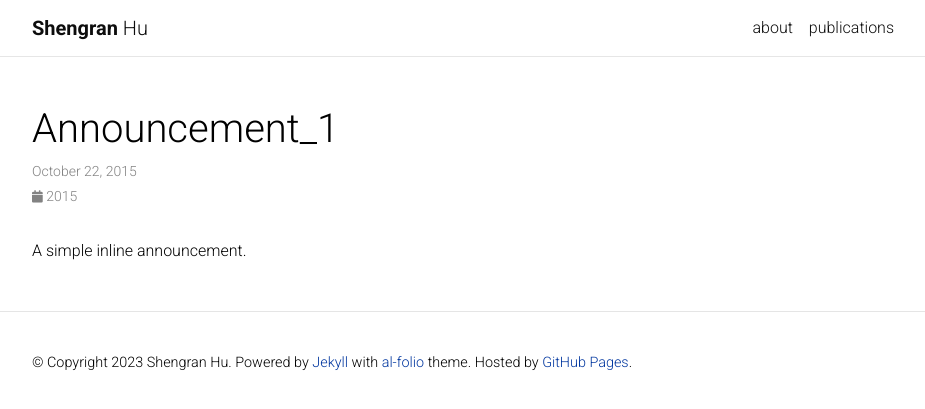
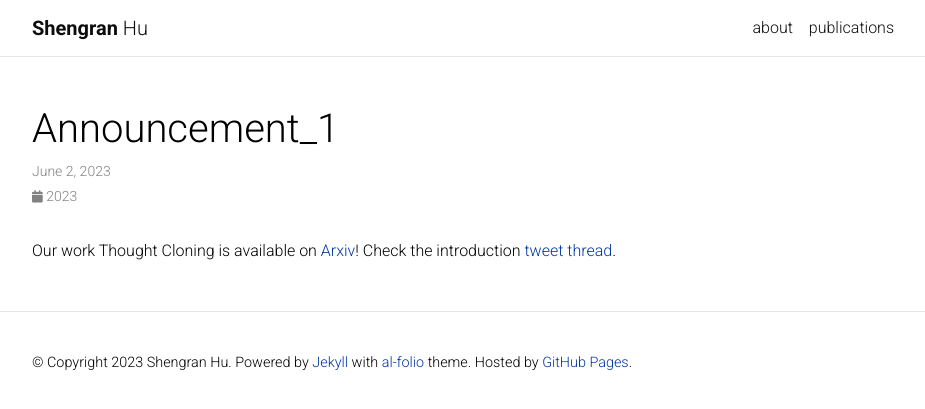
Before and after one commit to ShengranHu/shengranhu.github.io, a Jekyll site: the page built from _news/announcement_1.md, in a window 1280 px wide. Shown: the top 409 px of the page, without its empty margins (173-1098 px from the left). Built offline with Jekyll 4.4.1, drawn with Linux system fonts in a browser that asks for light colours; full-size pictures stand in for the smaller copies a plugin makes; comment, search, counter and statistics services are not loaded; a style sheet for code colours, icons or effects is not loaded.

Commit message:
update contents

```diff
--- a/_layouts/bib.html
+++ b/_layouts/bib.html
@@ -62,7 +62,7 @@
             {%- if forloop.last and author_array_limit == author_array_size -%}and&nbsp;{%- endif -%}
           {%- endif -%}
           {%- if author_is_self -%}
-            <strong><em>{{author.first}} {{author.last}}</em></strong>
+            <em><strong>{{author.first}} {{author.last}}</strong></em>
           {%- else -%}
             {%- if coauthor_url -%}
               <a href="{{coauthor_url}}">{{author.first}} {{author.last}}</a>
@@ -165,7 +165,7 @@
             <a href="{{ entry.blog }}" class="btn btn-sm z-depth-0" role="button">Blog</a>
           {%- endif %}
           {%- if entry.code %}
-            <a href="{{ entry.code }}" class="btn btn-sm z-depth-0" role="button">Code</a>
+            [<a href="{{ entry.code }}" class="btn btn-sm z-depth-0" target="_blank">Code</a>]
           {%- endif %}
           {%- if entry.poster %}
             {% if entry.poster contains '://' -%}
--- a/_news/announcement_1.md
+++ b/_news/announcement_1.md
@@ -1,8 +1,8 @@
 ---
 layout: post
-date: 2015-10-22 15:59:00-0400
+date: 2023-6-2
 inline: true
 related_posts: false
 ---
 
-A simple inline announcement.
+Our work Thought Cloning is available on <a href="https://arxiv.org/abs/2306.00323">Arxiv</a>! Check the introduction <a href="https://twitter.com/jeffclune/status/1664618665160085505">tweet thread</a>.
--- a/_sass/_layout.scss
+++ b/_sass/_layout.scss
@@ -29,7 +29,7 @@ body.sticky-bottom-footer {
 // Profile
 .profile {
   img {
-    width: 100%;
+    width: 30%;
   }
 }
 
```
Also changed, not shown: _bibliography/papers.bib (+3 -4 lines), _pages/about.md (+9 -2 lines).
